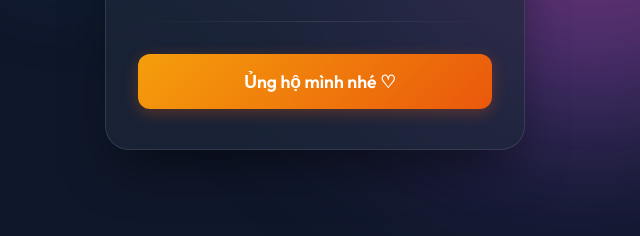
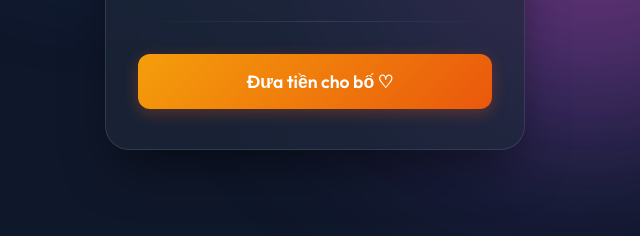
Before and after one commit to tuananh29012006-cpu/tuanhuan7575, a plain HTML site: page index.html in a window 1280 px wide. Shown: the part 561-797 px from the top of the page, 325-965 px from the left. Drawn offline with Linux system fonts and the light colour scheme; some icons are missing.

Commit message:
Update index.html

```diff
--- a/index.html
+++ b/index.html
@@ -56,7 +56,7 @@
         <section class="donate-section">
             <button class="donate-btn" id="donateBtn">
                 <i class="ph-fill ph-coffee"></i>
-                <span>Ủng hộ mình nhé ♡</span>
+                <span>Đưa tiền cho bố ♡</span>
             </button>
 
             <div class="qr-container" id="qrContainer">
```
